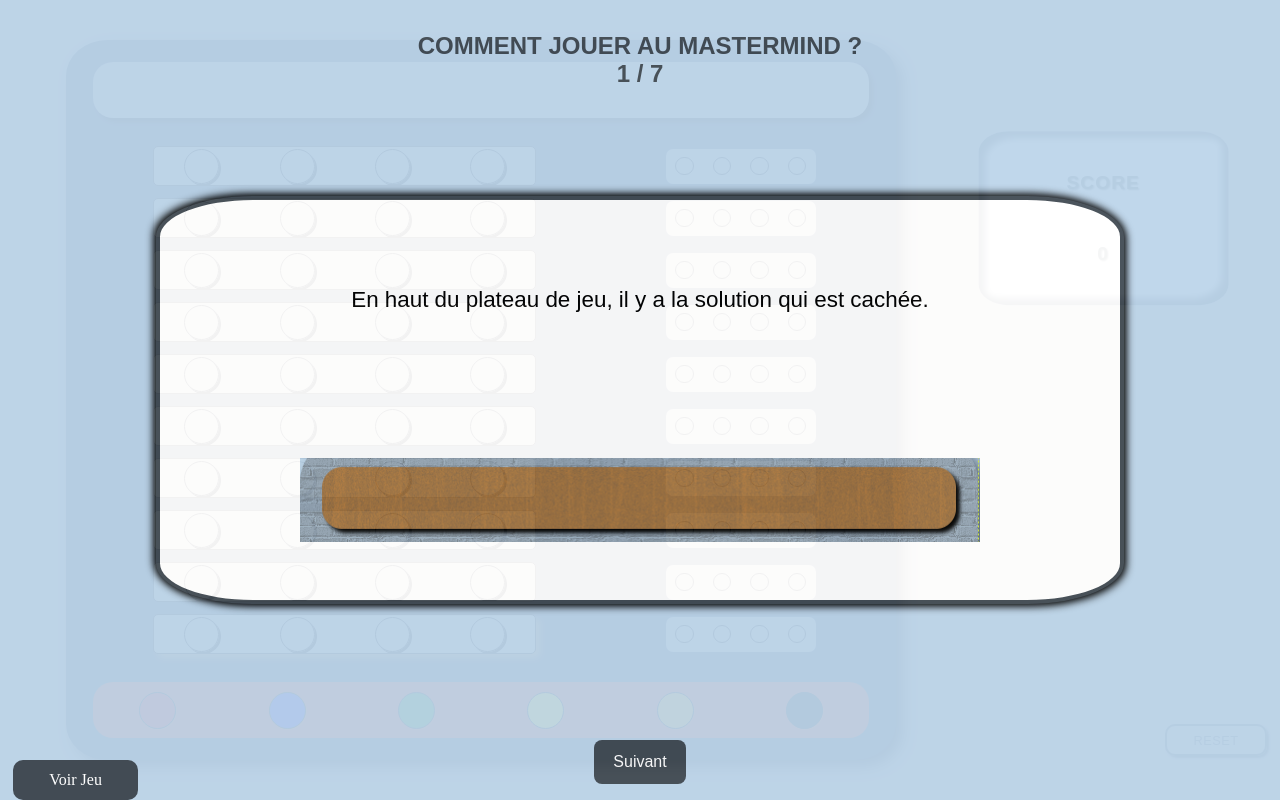
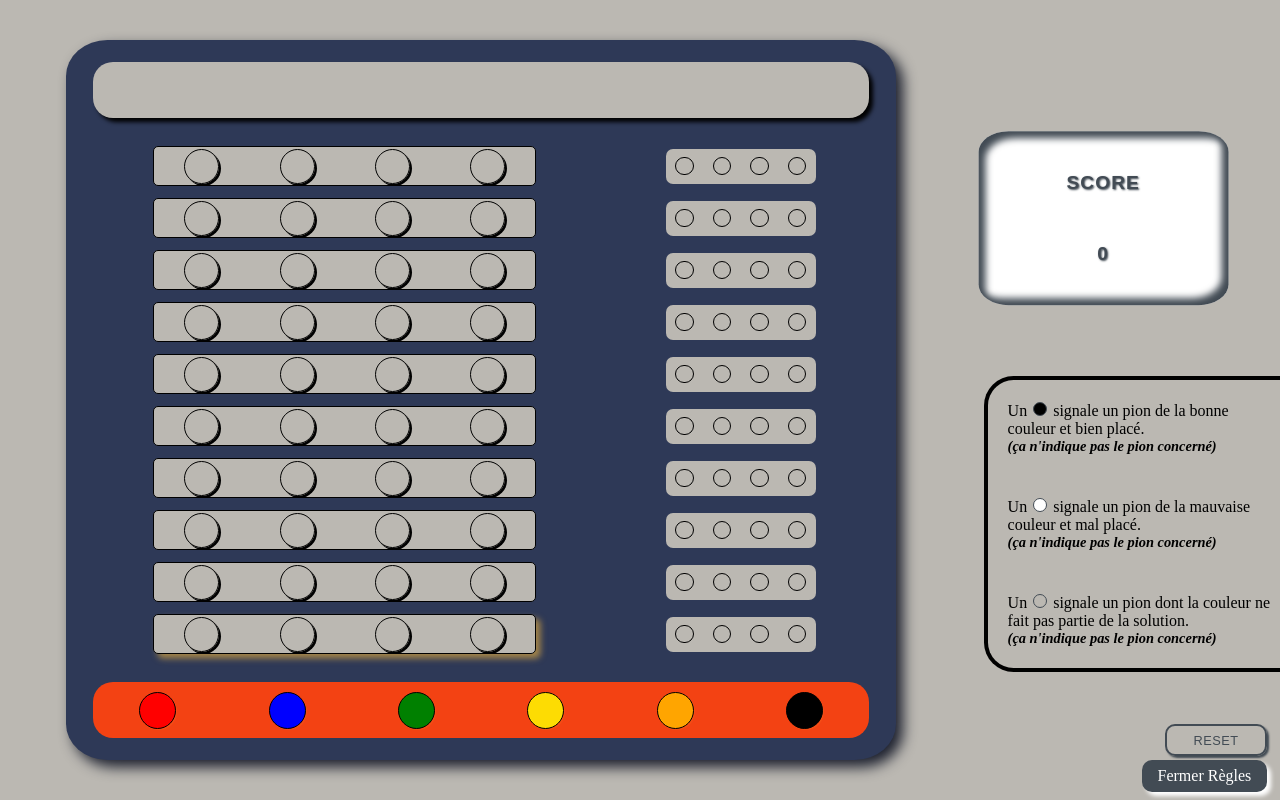
Before and after one commit to Flothar78/mastermind, a Vue app: page / in a window 1280 px wide. Both pictures are taken after a click on the element "Voir Règles". Built offline with nearby package versions, Linux system fonts and the light colour scheme; the HTML template or start-up script is replaced by a standard one.

Commit message:
Add button to trigger RulesInfo container

```diff
--- a/src/App.vue
+++ b/src/App.vue
@@ -1,15 +1,14 @@
 <script setup>
 import PlayView from "@/views/PlayView.vue";
 import ScoreView from "@/views/ScoreView.vue";
-import Tutorial from "./components/Tutorial.vue";
+import RulesInfo from "./components/RulesInfo.vue";
 import { ref } from "vue";
-const tutorialButton = ref(null);
 const buttonText = ref("Voir Règles");
 const gameRules = ref(false);
 const displayTutorial = () => {
   if (gameRules.value === false) {
     gameRules.value = true;
-    buttonText.value = "Voir Jeu";
+    buttonText.value = "Fermer Règles";
   } else {
     gameRules.value = false;
     buttonText.value = "Voir Règles";
@@ -18,8 +17,8 @@
 </script>
 
 <template>
-  <Tutorial v-if="gameRules" />
-  <div class="tutorial-button" @click="displayTutorial()" ref="tutorialButton">
+  <RulesInfo v-if="gameRules" />
+  <div class="tutorial-button" @click="displayTutorial()" >
     {{ buttonText }}
   </div>
   <div class="play-and-result-wrapper">
--- a/src/assets/main.css
+++ b/src/assets/main.css
@@ -41,20 +41,21 @@
 }
 .tutorial-button {
   position: absolute;
-  bottom: 0;
-  left: 1vw;
+  bottom: 1vh;
+  right: 1vw;
   display: flex;
   justify-content: center;
   align-items: center;
-  width: 10vw;
+  width: 18vw;
   max-width: 100px;
-  height: 5vh;
+  height: 4vh;
   padding: 0 1vw;
   background-color: #424b54;
   color: white;
   cursor: default;
   border-radius: 10px;
   z-index: 20;
+  box-shadow: 4px 4px 4px;
 }
 @keyframes solutionPeonsSprout {
   0% {
--- a/src/components/RulesInfo.vue
+++ b/src/components/RulesInfo.vue
@@ -2,15 +2,15 @@
   <div class="container">
     <div>
       Un <span class="black-dot"></span> signale un pion de la bonne couleur et bien placé.
-      <div class="parenthese-style">(ca n'indique pas le pion concerné)</div>
+      <div class="parenthese-style">(ça n'indique pas le pion concerné)</div>
     </div>
     <div>
       Un <span class="white-dot"></span> signale un pion de la mauvaise couleur et mal placé.
-      <div class="parenthese-style">(ca n'indique pas le pion concerné)</div>
+      <div class="parenthese-style">(ça n'indique pas le pion concerné)</div>
     </div>
     <div>
       Un <span class="empty-dot"></span> signale un pion dont la couleur ne fait pas partie de la solution.
-      <div class="parenthese-style">(ca n'indique pas le pion concerné)</div>
+      <div class="parenthese-style">(ça n'indique pas le pion concerné)</div>
     </div>
   </div>
 </template>
@@ -20,12 +20,12 @@
   border: 4px solid black;
   border-right: transparent;
   position: absolute;
-  bottom: 19%;
+  bottom: 16vh;
   right: 0;
   display: flex;
   flex-direction: column;
   justify-content: space-around;
-  width: 20vw;
+  width: 20.5vw;
   height: 36vh;
   padding:0 10px 0 20px  !important;
   color: black;
```
